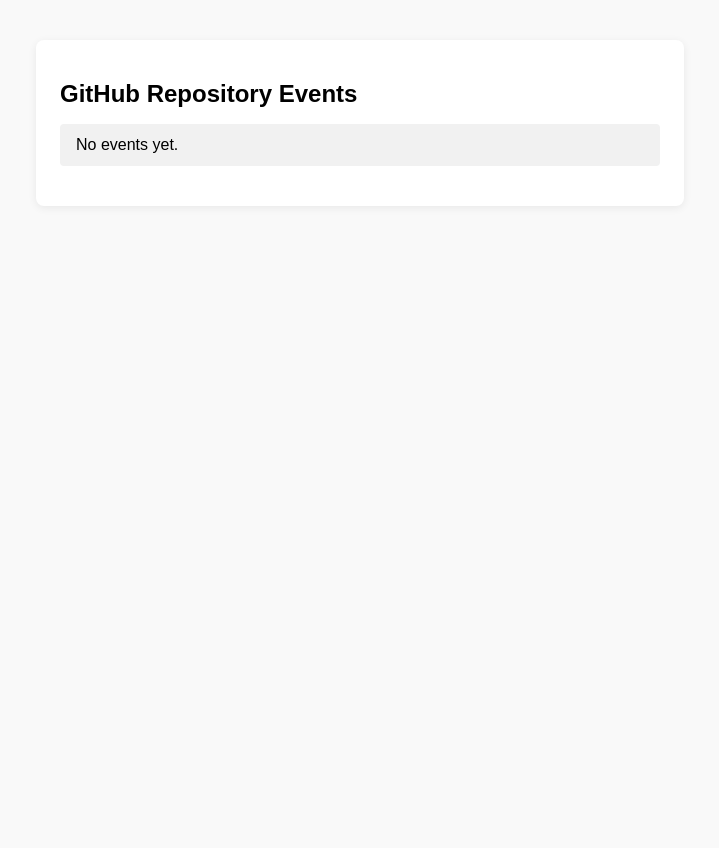
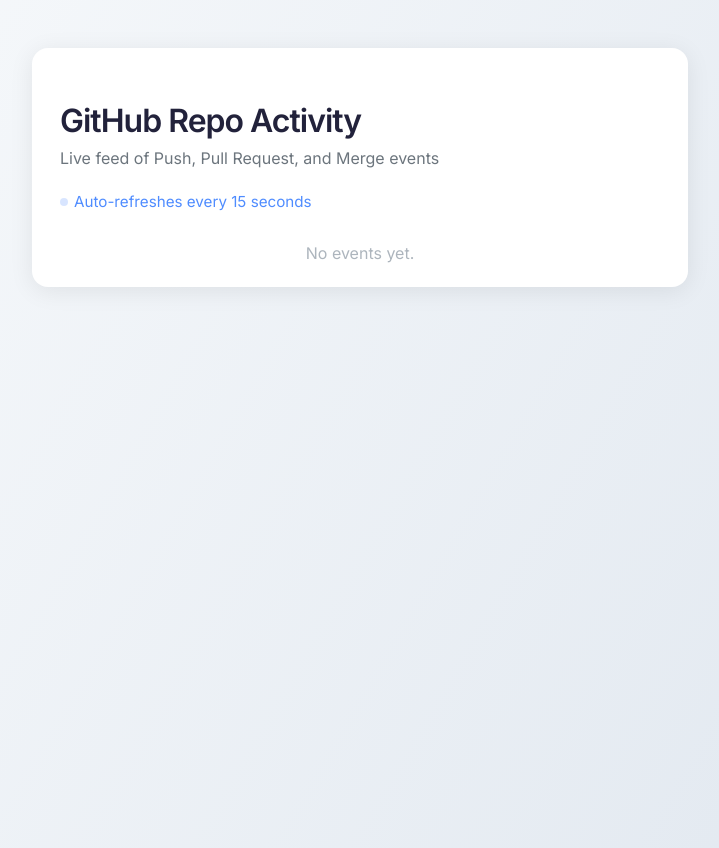
Before and after one commit to MashookhKhanlol/webhook-repo, a Flask app: page / in a window 1280 px wide. Shown: the whole page, without its empty margins (280-999 px from the left). Before the commit the page ends 153 px from the top, so only its background shows below. Run offline with Flask 3, Linux system fonts and the light colour scheme; data that the repository does not hold is empty.

Commit message:
ui update

```diff
--- a/templates/index.html
+++ b/templates/index.html
@@ -4,33 +4,113 @@
     <meta charset="UTF-8">
     <meta name="viewport" content="width=device-width, initial-scale=1.0">
     <title>GitHub Events Feed</title>
+    <link href="https://fonts.googleapis.com/css2?family=Inter:wght@400;600&display=swap" rel="stylesheet">
     <style>
-        body { font-family: Arial, sans-serif; background: #f9f9f9; margin: 0; padding: 0; }
-        .container { max-width: 600px; margin: 40px auto; background: #fff; border-radius: 8px; box-shadow: 0 2px 8px rgba(0,0,0,0.07); padding: 24px; }
-        h1 { font-size: 1.5em; margin-bottom: 16px; }
-        ul { list-style: none; padding: 0; }
-        li { background: #f1f1f1; margin-bottom: 10px; padding: 12px 16px; border-radius: 4px; }
+        body {
+            font-family: 'Inter', Arial, sans-serif;
+            background: linear-gradient(120deg, #f8fafc 0%, #e0e7ef 100%);
+            margin: 0;
+            padding: 0;
+            min-height: 100vh;
+        }
+        .container {
+            max-width: 600px;
+            margin: 48px auto;
+            background: #fff;
+            border-radius: 16px;
+            box-shadow: 0 4px 24px rgba(0,0,0,0.08);
+            padding: 32px 28px 24px 28px;
+        }
+        h1 {
+            font-size: 2em;
+            font-weight: 600;
+            margin-bottom: 8px;
+            color: #22223b;
+            letter-spacing: -1px;
+        }
+        .subtitle {
+            color: #6c757d;
+            font-size: 1em;
+            margin-bottom: 24px;
+        }
+        .refresh {
+            font-size: 0.95em;
+            color: #4f8cff;
+            margin-bottom: 18px;
+            display: flex;
+            align-items: center;
+            gap: 6px;
+        }
+        .refresh-dot {
+            width: 8px;
+            height: 8px;
+            border-radius: 50%;
+            background: #4f8cff;
+            animation: blink 1.5s infinite;
+        }
+        @keyframes blink {
+            0%, 100% { opacity: 1; }
+            50% { opacity: 0.2; }
+        }
+        .events-list {
+            list-style: none;
+            padding: 0;
+            margin: 0;
+        }
+        .event-card {
+            background: #f4f7fb;
+            border-radius: 10px;
+            margin-bottom: 16px;
+            padding: 18px 20px;
+            box-shadow: 0 1px 4px rgba(79,140,255,0.04);
+            font-size: 1.08em;
+            color: #22223b;
+            display: flex;
+            align-items: center;
+            gap: 12px;
+        }
+        .event-icon {
+            font-size: 1.3em;
+            margin-right: 8px;
+        }
+        .event-push { color: #4f8cff; }
+        .event-pr { color: #00b894; }
+        .event-merge { color: #fd7e14; }
+        .no-events {
+            color: #adb5bd;
+            text-align: center;
+            margin-top: 32px;
+        }
     </style>
 </head>
 <body>
     <div class="container">
-        <h1>GitHub Repository Events</h1>
-        <ul id="events-list">
-            <li>Loading events...</li>
+        <h1>GitHub Repo Activity</h1>
+        <div class="subtitle">Live feed of Push, Pull Request, and Merge events</div>
+        <div class="refresh"><span class="refresh-dot"></span> Auto-refreshes every 15 seconds</div>
+        <ul class="events-list" id="events-list">
+            <li class="no-events">Loading events...</li>
         </ul>
     </div>
     <script>
+        function getEventTypeIcon(msg) {
+            if (msg.includes('pushed to')) return '<span class="event-icon event-push">⬆️</span>';
+            if (msg.includes('pull request')) return '<span class="event-icon event-pr">🔀</span>';
+            if (msg.includes('merged branch')) return '<span class="event-icon event-merge">🟠</span>';
+            return '<span class="event-icon">ℹ️</span>';
+        }
         async function fetchEvents() {
             const res = await fetch('/events');
             const events = await res.json();
             const list = document.getElementById('events-list');
             list.innerHTML = '';
             if (events.length === 0) {
-                list.innerHTML = '<li>No events yet.</li>';
+                list.innerHTML = '<li class="no-events">No events yet.</li>';
             } else {
                 events.forEach(event => {
                     const li = document.createElement('li');
-                    li.textContent = event;
+                    li.className = 'event-card';
+                    li.innerHTML = getEventTypeIcon(event) + event;
                     list.appendChild(li);
                 });
             }
```
